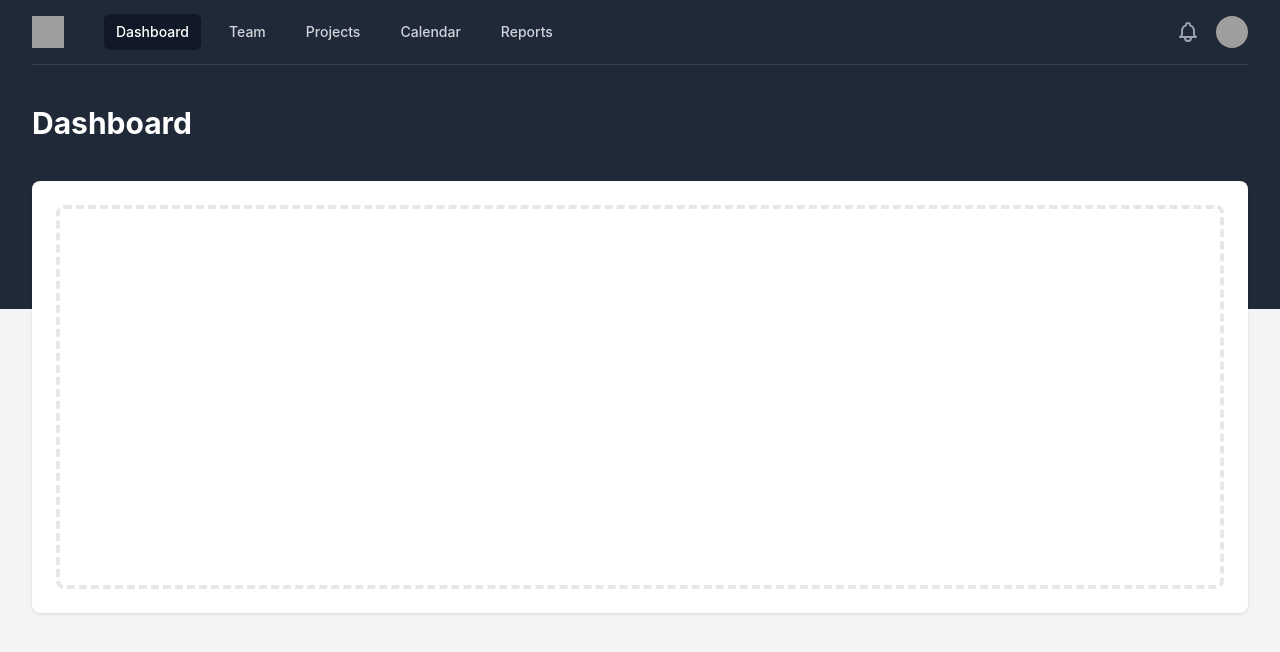
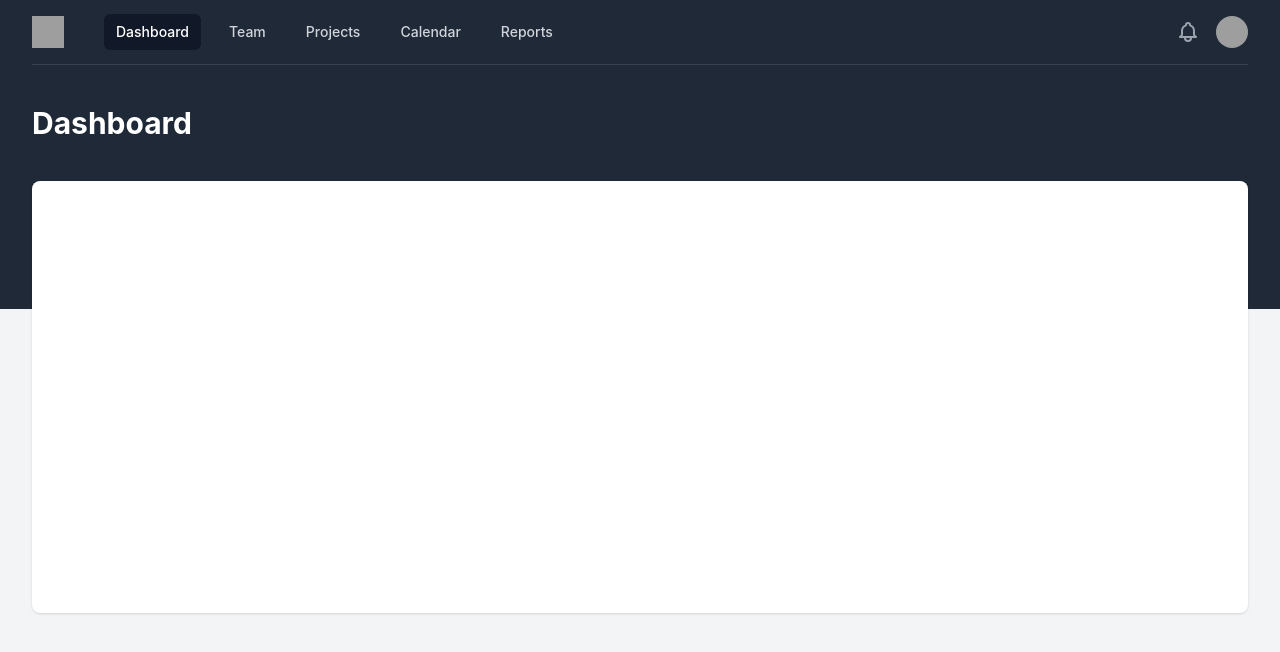
Before and after one commit to vvsrrSunny/react-quick-project, a React (Create React App) app: page / in a window 1280 px wide. Shown: the top 652 px of the page. Built offline with nearby package versions, Linux system fonts and the light colour scheme; grey boxes are pictures that could not be loaded.

Commit message:
added code #2

```diff
--- a/src/App.js
+++ b/src/App.js
@@ -1,6 +1,6 @@
 import { Component } from "react";
 import "./App.css";
-import UsersPage from "./components/UsersPage";
+import AppLayout from "./components/AppLayout";
 class App extends Component {
   sayHello(name) {
     return `hello ${name}`;
@@ -8,7 +8,9 @@ class App extends Component {
   render() {
     return (
       <div className="app">
-        <UsersPage />
+        <AppLayout>
+
+        </AppLayout>
       </div>
     );
   }
--- a/src/components/UsersPage.jsx
+++ b/src/components/AppLayout.jsx
@@ -30,6 +30,7 @@ class UsersPage extends Component {
     return (
       <>
         <div className="min-h-full">
+            {/* can be component */}
           <div className="bg-gray-800 pb-32">
             <Disclosure as="nav" className="bg-gray-800">
               {({ open }) => (
@@ -221,7 +222,8 @@ class UsersPage extends Component {
             <div className="max-w-7xl mx-auto pb-12 px-4 sm:px-6 lg:px-8">
               {/* Replace with your content */}
               <div className="bg-white rounded-lg shadow px-5 py-6 sm:px-6">
-                <div className="border-4 border-dashed border-gray-200 rounded-lg h-96" />
+                <div className="border-4 border-white rounded-lg h-96" />
+
               </div>
               {/* /End replace */}
             </div>
```
